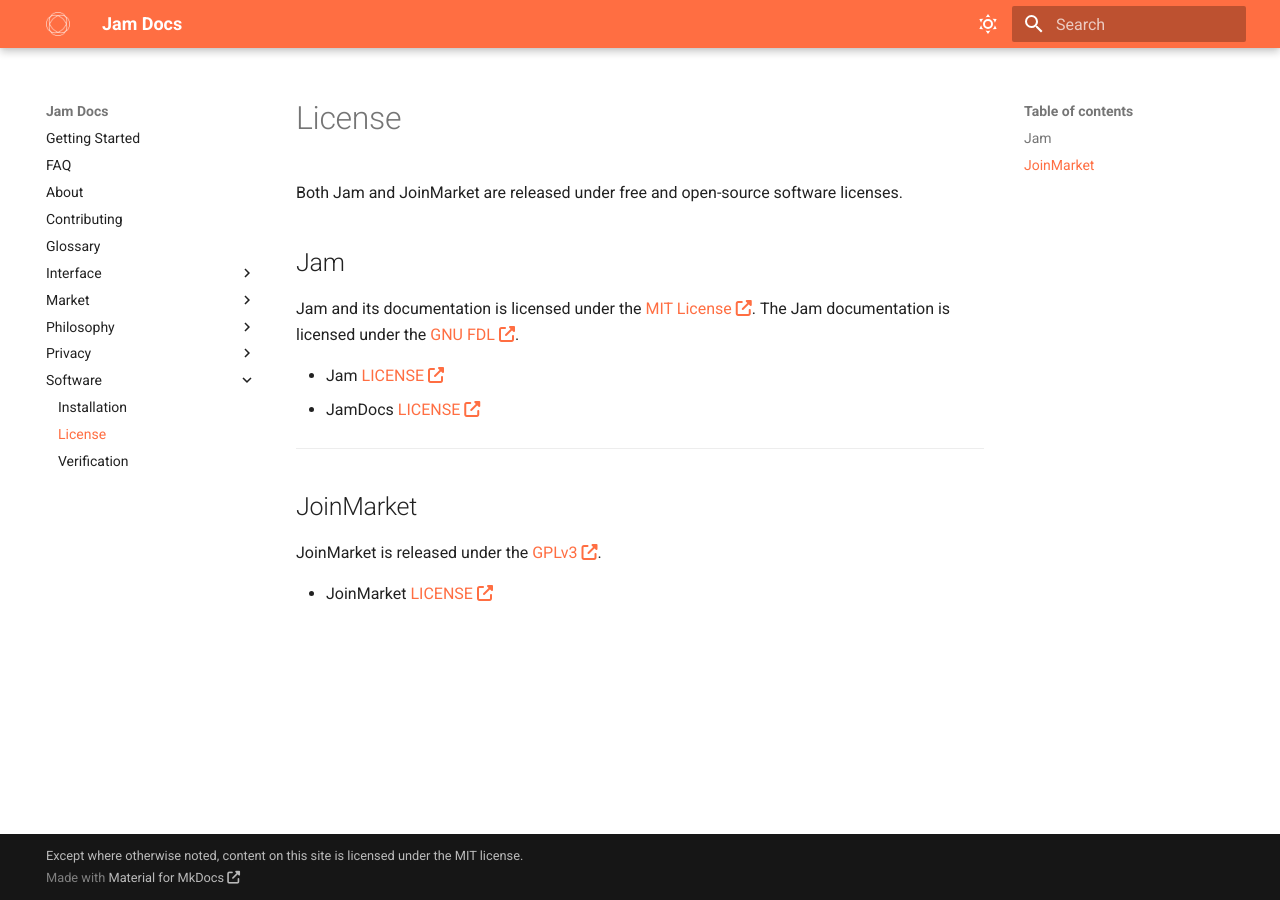
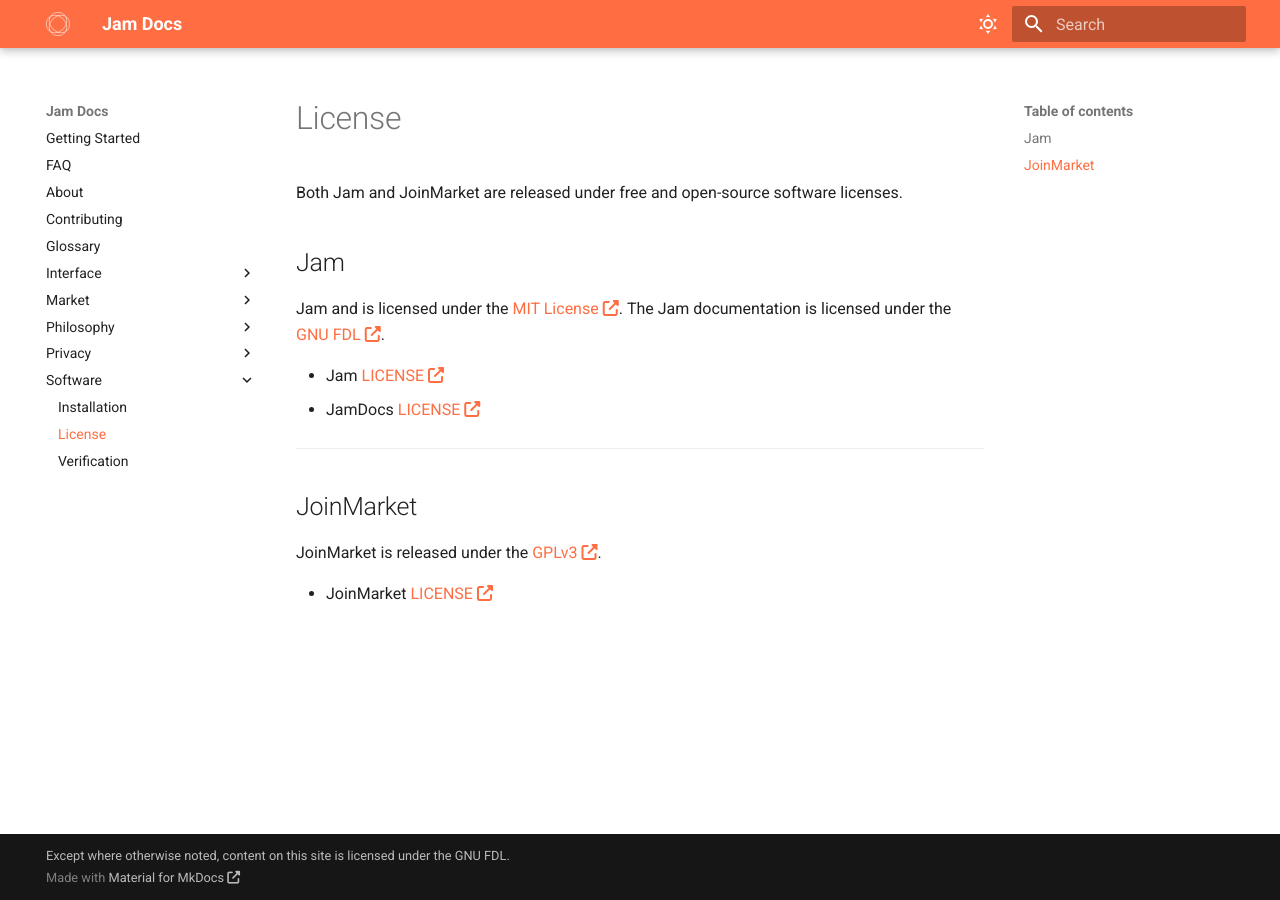
Before and after one commit to joinmarket-webui/jamdocs, an MkDocs documentation site: the page built from docs/software/license.md, in a window 1280 px wide. Built offline with MkDocs 1.6.1 and Material for MkDocs 9.7.7, drawn with Linux system fonts in a browser that asks for light colours; nearby versions of some CDN libraries.

Commit message:
fix: footer, wording

```diff
--- a/docs/software/license.md
+++ b/docs/software/license.md
@@ -4,7 +4,7 @@
 
 ## Jam
 
-Jam and its documentation is licensed under the [MIT License](https://directory.fsf.org/wiki/License:Expat).
+Jam and is licensed under the [MIT License](https://directory.fsf.org/wiki/License:Expat).
 The Jam documentation is licensed under the [GNU FDL](https://www.gnu.org/licenses/fdl-1.3.en.html).
 
 - Jam [LICENSE](https://github.com/joinmarket-webui/joinmarket-webui/blob/master/LICENSE)
--- a/mkdocs.yml
+++ b/mkdocs.yml
@@ -1,5 +1,5 @@
 site_name: Jam Docs
-copyright:  Except where otherwise noted, content on this site is licensed under the MIT license.
+copyright: Except where otherwise noted, content on this site is licensed under the GNU FDL.
 theme:
   name: material
   logo: assets/logo.png
```
